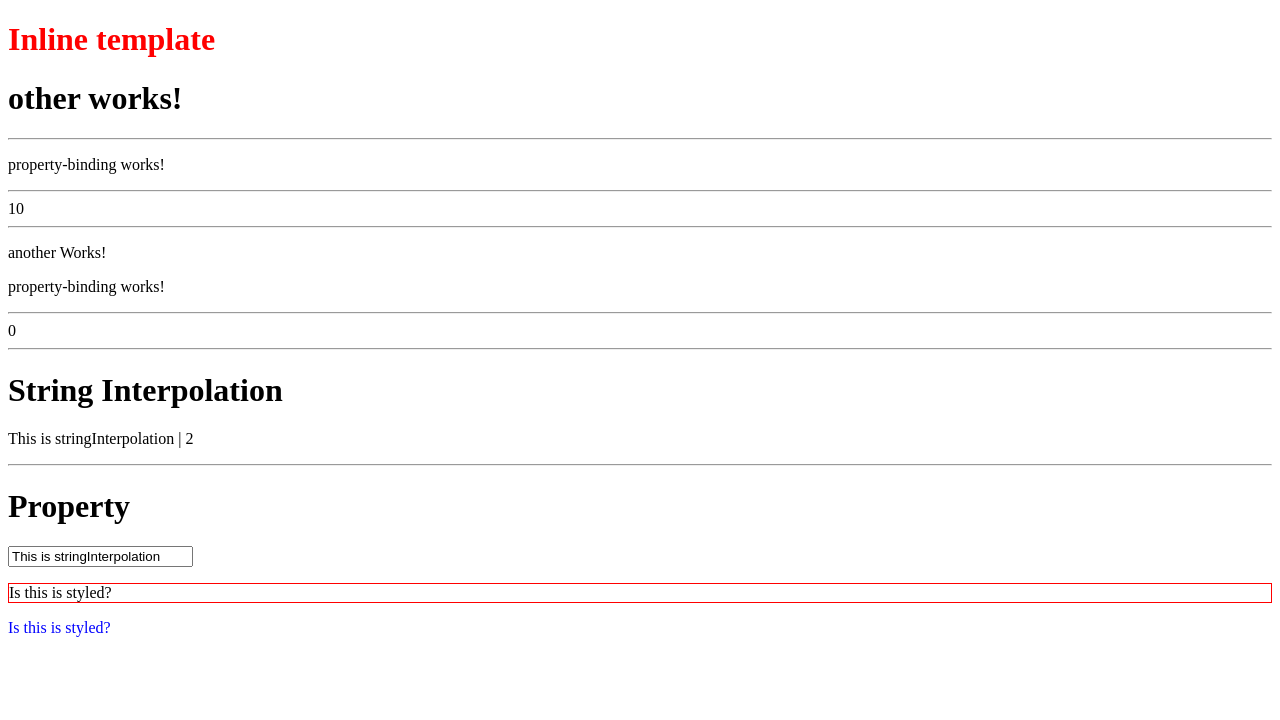
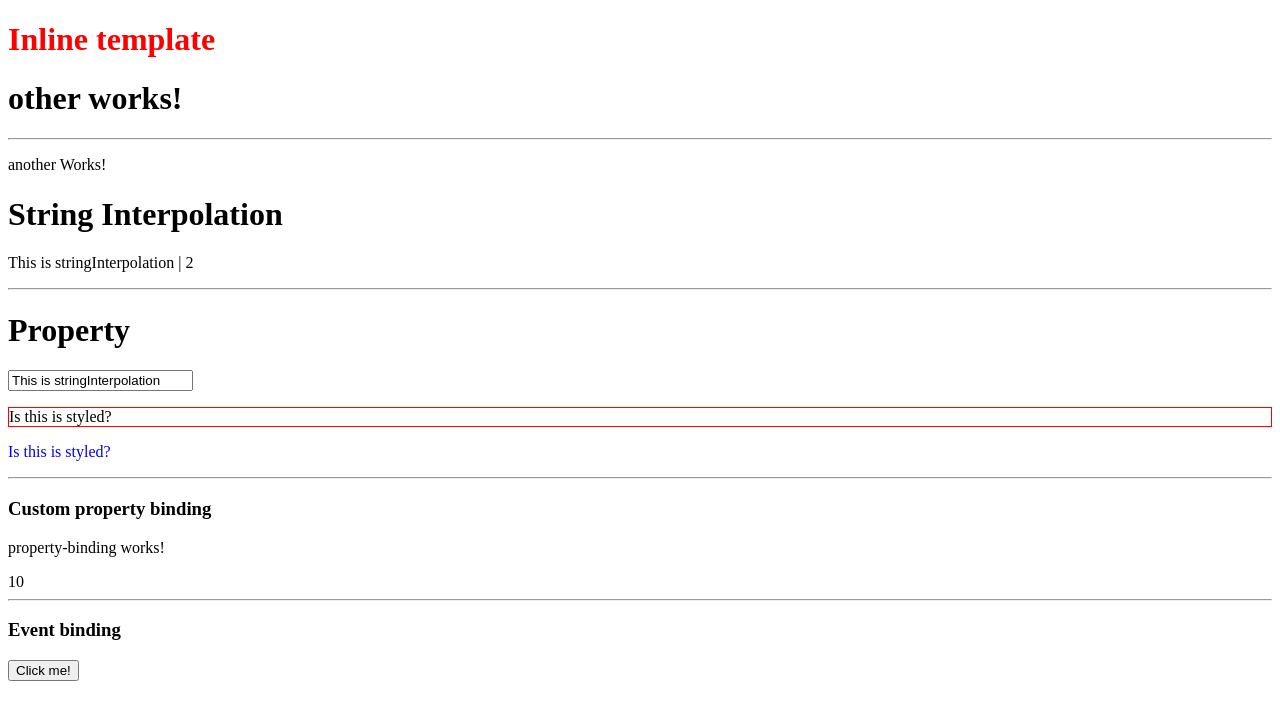
Before and after one commit to etsydzik/firstAngular2, an Angular app: page / in a window 1280 px wide. Shown: the top 720 px of the page. Built offline with nearby package versions, Linux system fonts and the light colour scheme.

Commit message:
Event-binding

```diff
--- a/src/app/app.component.ts
+++ b/src/app/app.component.ts
@@ -6,7 +6,6 @@
     <h1>Inline template</h1>
     <fa-other></fa-other>
     <fa-another></fa-another>
-    <fa-property-binding></fa-property-binding>
     <fa-databinding></fa-databinding>
   `,
   styles: [`
--- a/src/app/databinding/databinding.component.html
+++ b/src/app/databinding/databinding.component.html
@@ -7,3 +7,11 @@
 <input type="text" [value]="stringInterpolation">
 <p [ngClass]="{redBorder: onTest()}">Is this is styled?</p>
 <p [ngStyle]="{color: 'blue'}">Is this is styled?</p>
+
+<hr>
+<h3>Custom property binding</h3>
+<fa-property-binding [result]="10"></fa-property-binding>
+
+<hr>
+<h3>Event binding</h3>
+<fa-event-binding></fa-event-binding>
--- a/src/app/databinding/databinding.component.ts
+++ b/src/app/databinding/databinding.component.ts
@@ -1,4 +1,4 @@
-import { Component } from '@angular/core';
+import {Component} from '@angular/core';
 
 @Component({
   selector: 'fa-databinding',
@@ -12,6 +12,5 @@
 
   onTest() {
     return true;
+  }
 }
-
-}
--- /dev/null
+++ b/src/app/databinding/event-binding.component.ts
@@ -0,0 +1,15 @@
+import {Component} from '@angular/core';
+
+@Component({
+  selector: 'fa-event-binding',
+  template: `
+    <button (click)="onClicked()">Click me!</button>
+  `,
+  styles: []
+})
+export class EventBindingComponent {
+  onClicked() {
+    alert("It worked!");
+  }
+
+}
--- a/src/app/other/another.component.ts
+++ b/src/app/other/another.component.ts
@@ -1,4 +1,4 @@
-import { Component, OnInit } from '@angular/core';
+import {Component, OnInit} from '@angular/core';
 
 @Component({
   selector: 'fa-another',
@@ -11,7 +11,8 @@
 })
 export class AnotherComponent implements OnInit {
 
-  constructor() { }
+  constructor() {
+  }
 
   ngOnInit() {
   }
--- a/src/app/other/other.component.html
+++ b/src/app/other/other.component.html
@@ -2,4 +2,3 @@
   other works!
 </h1>
 <hr>
-<fa-property-binding [result]="10"></fa-property-binding>
--- a/src/app/other/other.component.ts
+++ b/src/app/other/other.component.ts
@@ -1,4 +1,4 @@
-import { Component, OnInit } from '@angular/core';
+import {Component, OnInit} from '@angular/core';
 
 @Component({
   selector: 'fa-other',
@@ -6,7 +6,8 @@
 })
 export class OtherComponent implements OnInit {
 
-  constructor() { }
+  constructor() {
+  }
 
   ngOnInit() {
   }
--- a/src/app/other/property-binding.component.html
+++ b/src/app/other/property-binding.component.html
@@ -1,6 +1,4 @@
 <p>
   property-binding works!
 </p>
-<hr>
 {{result}}
-<hr>
```
Also changed, not shown: src/app/app.module.ts (+14 -11 lines).
